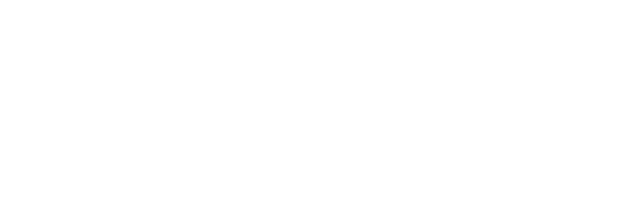
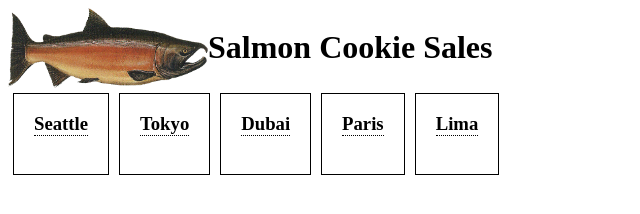
Before and after one commit to rutkinj/cookie-stand, a plain HTML site: page sales.html in a window 1280 px wide. Shown: the whole page, without its empty margins (0-640 px from the left). Drawn offline with Linux system fonts and the light colour scheme.

Commit message:
adds basic structure and styles to sale page

```diff
--- a/sales.html
+++ b/sales.html
@@ -1,9 +1,37 @@
 <!DOCTYPE html>
 <html>
   <head>
-
+    <link rel="stylesheet" href="style.css">
   </head>
+  <header>
+    <div id="headerDiv">
+      <img src="assets/salmon.png" alt="Salmon Cookies Logo" id="headerLogo">
+      <h1>Salmon Cookie Sales</h1>
+    </div>
+  </header>
   <body>
-
+    <section class="listBox">
+      <div class="statBox">
+        <h3>Seattle</h3>
+        <ul id='olSeattle'></ul>
+      </div>
+      <div class="statBox">
+        <h3>Tokyo</h3>
+        <ul id='olTokyo'></ul>
+      </div>
+      <div class="statBox">
+        <h3>Dubai</h3>
+        <ul id='olDubai'></ul>
+      </div>
+      <div class="statBox">
+        <h3>Paris</h3>
+        <ul id='olParis'></ul>
+      </div>
+      <div class="statBox">
+        <h3>Lima</h3>
+        <ul id='olLima'></ul>
+      </div>
+    </section>
+    <script src="app.js" defer></script>
   </body>
 </html>
--- a/style.css
+++ b/style.css
@@ -0,0 +1,32 @@
+#headerDiv{
+  display: flex;
+}
+
+#headerLogo{
+  width: 200px;
+}
+
+.statBox{
+  border: thin solid black;
+  padding: 20px;
+  padding-top: 0px;
+  margin: 5px;
+}
+
+.listBox{
+  display: flex;
+}
+
+h3{
+  text-align: center;
+  border-bottom: thin dotted black;
+}
+
+ul{
+  margin-left: -20px;
+  list-style-position: outside;
+}
+
+li{
+  text-align: justify;
+}
```
